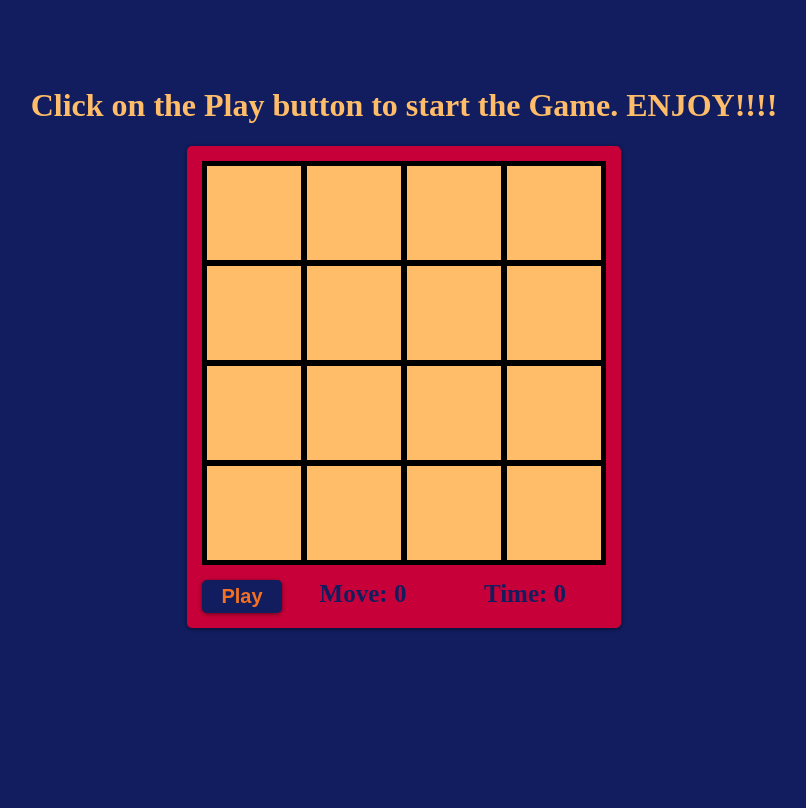
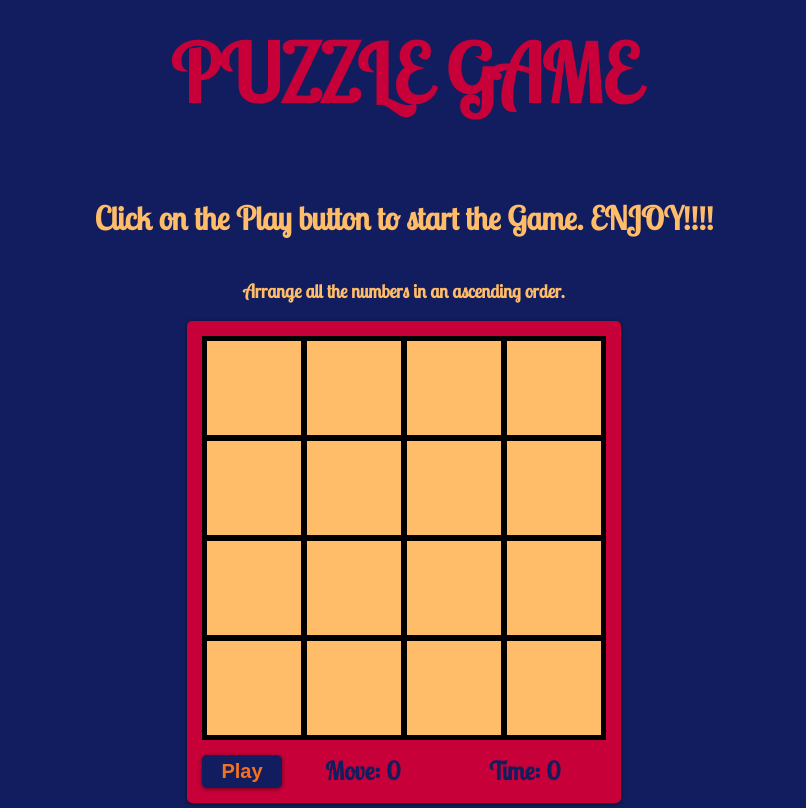
Before and after one commit to Priyanshi1234/puzzle-game, a plain HTML site: page index.html in a window 1280 px wide. Shown: the whole page, without its empty margins (236-1042 px from the left). Drawn offline with Linux system fonts and the light colour scheme.

Commit message:
heading added

```diff
--- a/index.html
+++ b/index.html
@@ -3,9 +3,15 @@
     <head>
         <title>Puzzle game</title>
         <link rel="stylesheet" type="text/css" href="style.css">
+       <!--<link href="https://fonts.googleapis.com/css2?family=Kaushan+Script&display=swap" rel="stylesheet">-->
+       <link href="https://fonts.googleapis.com/css2?family=Lobster+Two&display=swap" rel="stylesheet">
+        <meta content="width=device-width, initial-scale=1.0" name="viewport">
+
     </head>
         <body>
+            <h1 class="head">PUZZLE GAME</h1>
             <h1 class="inst">Click on the Play button to start the Game. ENJOY!!!!</h1>
+            <h3 class="inst">Arrange all the numbers in an ascending order.</h3>
             <div class="game">
                 <div class="grid">
                     <button>1</button>
@@ -40,8 +46,4 @@
             <script src="script.js"></script>
         </body>
 
-
-
-
-
 </html>
--- a/script.js
+++ b/script.js
@@ -111,7 +111,6 @@ class Box {
       this.render();
       this.handleClickBox = this.handleClickBox.bind(this);
     }
-
     static ready() {
       return new Game(State.ready());
     }
@@ -191,11 +190,14 @@ class Box {
 
       // Render message
       if (status === "won") {
-        document.querySelector(".message").textContent = "CONGRATULATIONS!!! You have WON!!!";
+        document.querySelector(".message").textContent = "CONGRATULATIONS!!! You have WON!!!  &#127881  &#10024";
       } else {
         document.querySelector(".message").textContent = "";
       }
     }
   }
 
+
+
+
   const GAME = Game.ready();
--- a/style.css
+++ b/style.css
@@ -1,5 +1,6 @@
 html{
     height: 100%;
+
 }
 
 body{
@@ -9,8 +10,16 @@ body{
     justify-content: center;
     align-items: center;
     flex-direction: column;
+    font-family: 'Lobster Two', cursive;
 
 }
+
+.head{
+    color:#c70039;
+    font-size: 80px;
+}
+
+
 
 .inst{
     color: #ffbd69;
@@ -54,6 +63,7 @@ body{
     border: 1px solid black;
     outline: none;
     cursor: pointer;
+    transform: rotate(10deg);
 }
 
 .footer{
```
